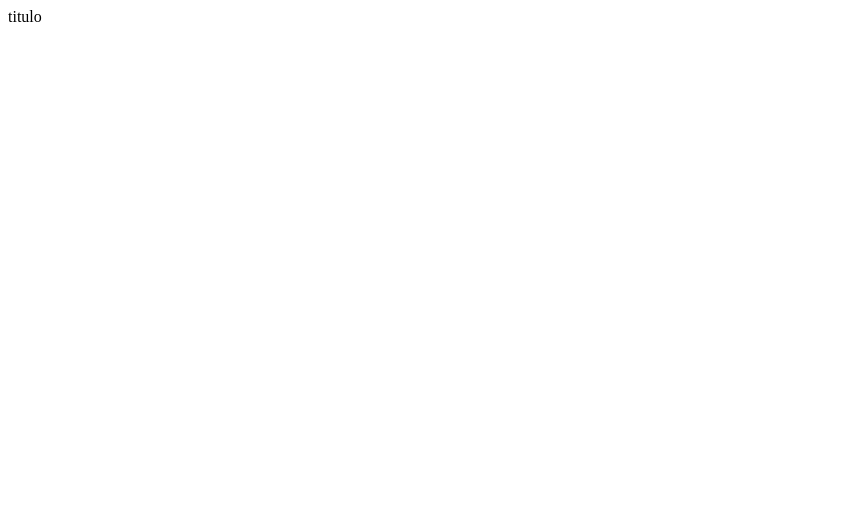
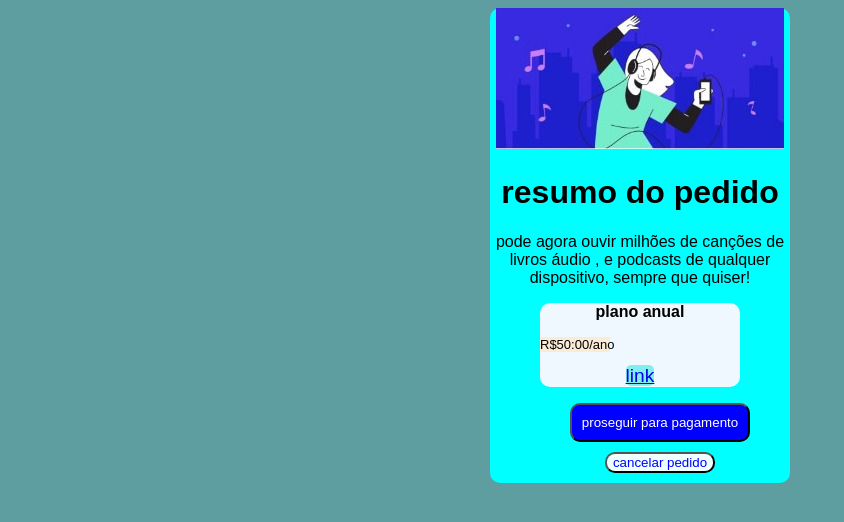
Before and after one commit to robernan/html-css, a plain HTML site: page index.html in a window 1280 px wide. Shown: the whole page, without its empty margins (0-844 px from the left). Drawn offline with Linux system fonts and the light colour scheme.

Commit message:
novo progeto

```diff
--- a/index.html
+++ b/index.html
@@ -5,15 +5,105 @@
     <meta http-equiv="X-UA-Compatible" content="IE=edge">
     <meta name="viewport" content="width=device-width, initial-scale=1.0">
     <title>formulario</title>
+    <style>
+        body{
+            font-family: Arial, Helvetica, sans-serif;
+            background-color: cadetblue;
+        }
+        main{
+            width: 300px;
+            background-color: aqua;
+            margin: auto;
+            text-align: center;
+            border-radius: 10px;
+            text-align: auto;
+        }
+        header{
+            width:300px;
+
+          display: block;
+
+        }
+        body > main > p{
+            text-align: center;
+        }
+           ul > #pagamento{
+            padding: 10px;
+            background-color: blue;
+            color: white;
+            border-radius: 10px;
+        }
+        ul > #cancelar{
+            margin: 10px;
+            padding: 1opx;
+            background-color: azure;
+            color: blue;
+            border-radius: 10px;
+        }
+        div{
+            width: 200px;
+            display: block;
+            background-color: aliceblue;
+            margin: auto;
+            border-radius: 10px;
+         }
+                .link{
+
+                    font-size: larger;
+
+                    border-radius: 5px;
+                    background-color: rgb(129, 238, 238);
+                 }
+
+         .moeda{
+                font-size: small;
+                background-color: antiquewhite;
+                width: 70px;
+                text-align: center;
+        }
+        #pagamento:hover{
+
+            background-color: aqua;
+            color: blue;
+            cursor: pointer;
+        }
+        #cancelar:hover{
+            cursor: pointer;
+            background-color: blue;
+            color: aquamarine;
+        }
+
+
+    </style>
 </head>
 <body>
+    <main>
+
     <header>
-        titulo
+    <img src="imagens/imagem00.jpeg" alt="">
+     </header>
+
+    <h1>
+        resumo do pedido
+    </h1>
+    <p>
+        pode agora ouvir milhões de canções de livros áudio , e podcasts de qualquer dispositivo, sempre que quiser!
+    </p>
+    <div><strong>plano anual</strong>
 
         <p>
+            <p class="moeda">R&dollar;50:00/ano</p>     <a class="link" href="#">link</a>
+        </p>
+    </div>
+    <ul>
+        <button id="pagamento"type="concluir">
+            proseguir para pagamento
+        </button><br>
+        <button id="cancelar"type="voltar">
+            cancelar pedido
+        </button>
+    </ul>
 
-        </p>
-    </header>
-
+ </main>
 </body>
 </html>
```
Also changed, not shown: imagens/imagem00.jpeg (added).
